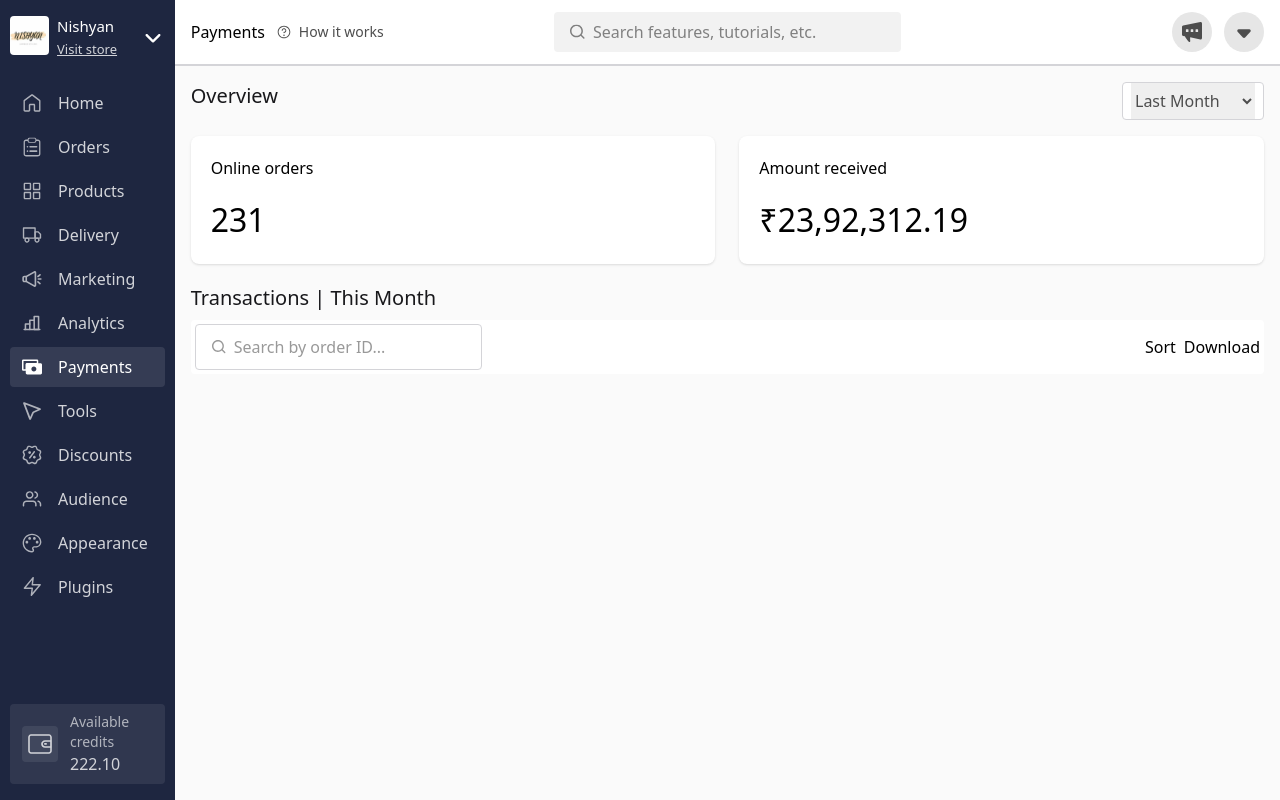
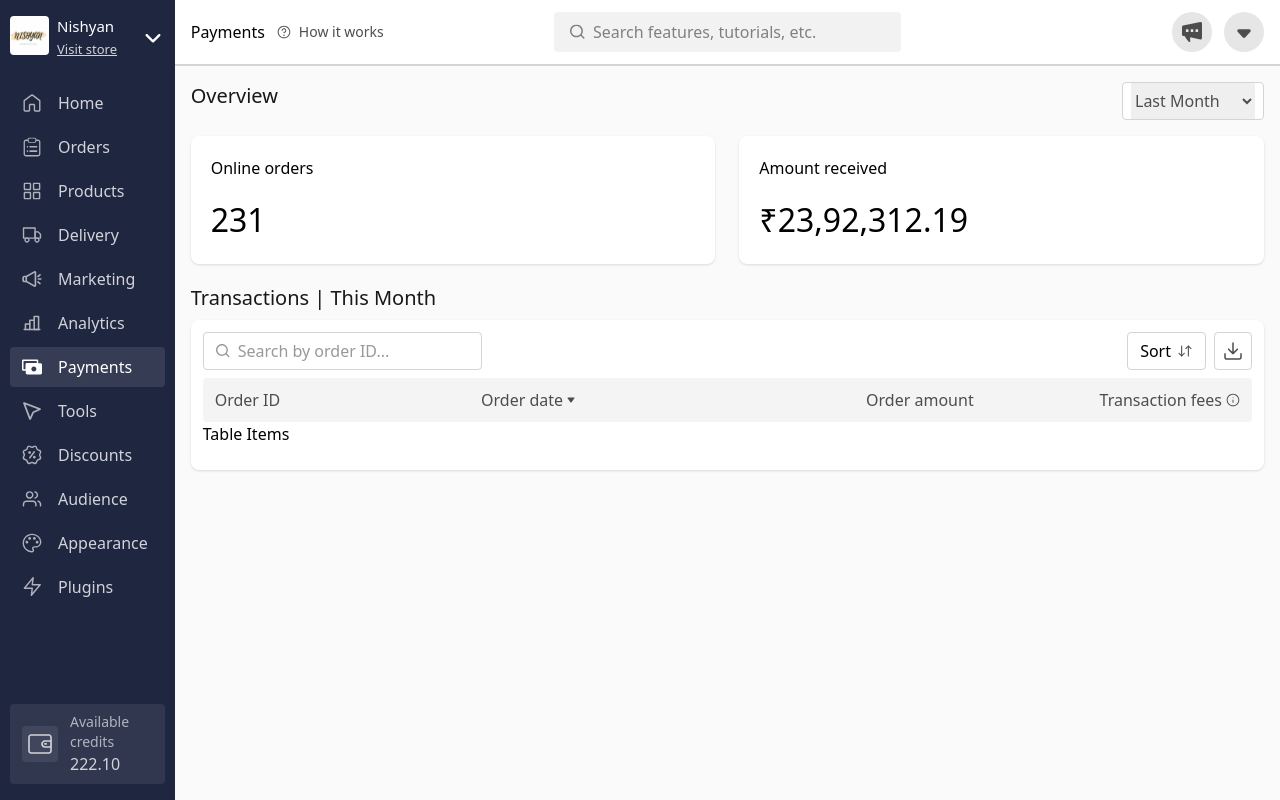
Before and after one commit to darshpat01/dukaan-dashboard, a React (Vite) app: page / in a window 1280 px wide. Built offline with nearby package versions, Linux system fonts and the light colour scheme.

Commit message:
table heading added

```diff
--- /dev/null
+++ b/src/components/payments/table/Headings.jsx
@@ -0,0 +1,61 @@
+const Headings = () => {
+  return (
+    <div className="mt-2 px-3 py-2.5 bg-zinc-100 rounded grid grid-cols-4 gap-10 text-[#4D4D4D]">
+      <div className="flex justify-start items-center">Order ID</div>
+      <div className="flex justify-start items-center">
+        <div className="pr-1">Order date</div>
+        <svg
+          xmlns="http://www.w3.org/2000/svg"
+          width="8"
+          height="8"
+          viewBox="0 0 8 8"
+          fill="none"
+        >
+          <path
+            d="M3.43025 6.23409L0.606918 2.3286C0.548707 2.24507 0.517907 2.15037 0.517581 2.05392C0.517255 1.95746 0.547415 1.86262 0.60506 1.77882C0.662705 1.69502 0.745826 1.62519 0.846154 1.57627C0.946481 1.52736 1.06052 1.50106 1.17692 1.5H6.82358C6.93998 1.50106 7.05402 1.52736 7.15435 1.57627C7.25468 1.62519 7.3378 1.69502 7.39544 1.77882C7.45309 1.86262 7.48325 1.95746 7.48292 2.05392C7.4826 2.15037 7.45179 2.24507 7.39358 2.3286L4.57025 6.23409C4.51083 6.31526 4.42716 6.38238 4.32732 6.42895C4.22747 6.47553 4.11483 6.5 4.00025 6.5C3.88567 6.5 3.77303 6.47553 3.67319 6.42895C3.57334 6.38238 3.48967 6.31526 3.43025 6.23409Z"
+            fill="#4D4D4D"
+          />
+        </svg>
+      </div>
+      <div className="flex justify-end items-center">Order amount</div>
+      <div className="flex justify-end items-center">
+        <div className="pr-1">Transaction fees</div>
+        <svg
+          xmlns="http://www.w3.org/2000/svg"
+          width="14"
+          height="14"
+          viewBox="0 0 14 14"
+          fill="none"
+        >
+          <g clip-path="url(#clip0_0_5817)">
+            <path
+              fill-rule="evenodd"
+              clip-rule="evenodd"
+              d="M7.0002 1.63353C4.03627 1.63353 1.63353 4.03627 1.63353 7.0002C1.63353 9.96412 4.03627 12.3669 7.0002 12.3669C9.96412 12.3669 12.3669 9.96412 12.3669 7.0002C12.3669 4.03627 9.96412 1.63353 7.0002 1.63353ZM0.700195 7.0002C0.700195 3.5208 3.5208 0.700195 7.0002 0.700195C10.4796 0.700195 13.3002 3.5208 13.3002 7.0002C13.3002 10.4796 10.4796 13.3002 7.0002 13.3002C3.5208 13.3002 0.700195 10.4796 0.700195 7.0002Z"
+              fill="#4D4D4D"
+            />
+            <path
+              fill-rule="evenodd"
+              clip-rule="evenodd"
+              d="M7.00019 6.62382C7.25793 6.62382 7.46686 6.83276 7.46686 7.09049L7.46687 9.44604C7.46687 9.70377 7.25794 9.9127 7.00021 9.9127C6.74247 9.9127 6.53354 9.70377 6.53354 9.44604L6.53353 7.09049C6.53353 6.83276 6.74246 6.62382 7.00019 6.62382Z"
+              fill="#4D4D4D"
+            />
+            <path
+              fill-rule="evenodd"
+              clip-rule="evenodd"
+              d="M7.52801 4.75852C7.52801 5.05002 7.29171 5.28633 7.00021 5.28633C6.70871 5.28633 6.4724 5.05002 6.4724 4.75852C6.4724 4.46702 6.70871 4.23072 7.00021 4.23072C7.29171 4.23072 7.52801 4.46702 7.52801 4.75852Z"
+              fill="#4D4D4D"
+            />
+          </g>
+          <defs>
+            <clipPath id="clip0_0_5817">
+              <rect width="14" height="14" fill="white" />
+            </clipPath>
+          </defs>
+        </svg>
+      </div>
+    </div>
+  );
+};
+
+export default Headings;
--- a/src/components/payments/table/Search.jsx
+++ b/src/components/payments/table/Search.jsx
@@ -1,6 +1,6 @@
 const Search = () => {
   return (
-    <div className="px-4 py-2.5 bg-white rounded border border-zinc-300 justify-start items-center gap-2 inline-flex">
+    <div className="px-3 py-1.5 bg-white rounded border border-zinc-300 justify-start items-center gap-2 inline-flex">
       <svg
         xmlns="http://www.w3.org/2000/svg"
         width="14"
--- a/src/components/payments/table/Table.jsx
+++ b/src/components/payments/table/Table.jsx
@@ -1,16 +1,67 @@
+import Headings from "./Headings";
 import Search from "./Search";
+import TableItems from "./TableItems";
 
 const Table = () => {
   return (
     <div className="pt-2">
-      <div className="bg-white rounded p-1">
+      <div className="bg-white rounded-lg shadow px-3 pt-3 pb-6">
         <div className="flex justify-between items-center">
           <Search />
-          <div className="flex justify-start items-center">
-            <div>Sort</div>
-            <div className="ml-2">Download</div>
+          <div className="flex justify-start ">
+            <div className="px-3 py-1.5 bg-white rounded border border-zinc-300 justify-start items-center gap-1.5 flex hover:cursor-pointer select-none">
+              Sort
+              <svg
+                xmlns="http://www.w3.org/2000/svg"
+                width="16"
+                height="16"
+                viewBox="0 0 16 16"
+                fill="none"
+              >
+                <path
+                  fill-rule="evenodd"
+                  clip-rule="evenodd"
+                  d="M1.62301 9.93375C1.83129 9.72547 2.16897 9.72547 2.37725 9.93375L4.641 12.1975L6.90474 9.93375C7.11302 9.72547 7.45071 9.72547 7.65899 9.93375C7.86727 10.142 7.86727 10.4797 7.65899 10.688L5.01812 13.3289C4.80984 13.5371 4.47215 13.5371 4.26387 13.3289L1.62301 10.688C1.41473 10.4797 1.41473 10.142 1.62301 9.93375Z"
+                  fill="#4D4D4D"
+                />
+                <path
+                  fill-rule="evenodd"
+                  clip-rule="evenodd"
+                  d="M4.64095 2.51515C4.9355 2.51515 5.17428 2.75393 5.17428 3.04849L5.17428 12.9517C5.17428 13.2463 4.9355 13.4851 4.64095 13.4851C4.3464 13.4851 4.10762 13.2463 4.10762 12.9517L4.10762 3.04849C4.10762 2.75393 4.3464 2.51515 4.64095 2.51515Z"
+                  fill="#4D4D4D"
+                />
+                <path
+                  fill-rule="evenodd"
+                  clip-rule="evenodd"
+                  d="M14.3772 6.06646C14.169 6.27474 13.8313 6.27474 13.623 6.06646L11.3592 3.80272L9.0955 6.06646C8.88722 6.27474 8.54953 6.27474 8.34126 6.06646C8.13298 5.85818 8.13298 5.52049 8.34126 5.31221L10.9821 2.67135C11.1904 2.46307 11.5281 2.46307 11.7364 2.67135L14.3772 5.31221C14.5855 5.52049 14.5855 5.85818 14.3772 6.06646Z"
+                  fill="#4D4D4D"
+                />
+                <path
+                  fill-rule="evenodd"
+                  clip-rule="evenodd"
+                  d="M11.3593 13.4851C11.0647 13.4851 10.826 13.2463 10.826 12.9517L10.826 3.04847C10.826 2.75392 11.0647 2.51514 11.3593 2.51514C11.6538 2.51514 11.8926 2.75392 11.8926 3.04847L11.8926 12.9517C11.8926 13.2463 11.6538 13.4851 11.3593 13.4851Z"
+                  fill="#4D4D4D"
+                />
+              </svg>
+            </div>
+            <div className="hover:cursor-pointer select-none ml-2 px-2 py-1.5 rounded border border-zinc-300 justify-start items-center gap-1.5 flex">
+              <svg
+                xmlns="http://www.w3.org/2000/svg"
+                width="20"
+                height="20"
+                viewBox="0 0 20 20"
+                fill="none"
+              >
+                <path
+                  d="M17.9993 11.9414C18.371 11.9414 18.6811 12.2102 18.7435 12.5968L18.75 12.7L18.7495 16.2321C18.7495 17.5585 17.7164 18.655 16.3813 18.7448L16.2153 18.75L3.77794 18.7499C2.44615 18.7499 1.34529 17.7208 1.25525 16.391L1.25 16.2258V12.6863C1.25 12.2749 1.58596 11.9414 2.00027 11.9414C2.37194 11.9414 2.68197 12.2102 2.74442 12.5968L2.75092 12.7L2.75044 16.2321C2.75044 16.7555 3.14596 17.2013 3.65248 17.2534L3.76695 17.2599L16.2217 17.2602C16.7449 17.2602 17.1902 16.8642 17.2423 16.3577L17.2489 16.2429L17.2492 12.6863C17.2492 12.2749 17.585 11.9414 17.9993 11.9414ZM10.0121 1.25C10.3715 1.25038 10.6815 1.51921 10.744 1.90576L10.7505 2.00892L10.7512 10.8297L13.9124 7.67494C14.1433 7.44469 14.4923 7.39342 14.7961 7.54761L14.9083 7.61495L14.9846 7.68297C15.2334 7.92976 15.2646 8.33058 15.0409 8.65049L14.9652 8.73721L10.5142 13.1745L10.4327 13.2409L10.3271 13.3035L10.2368 13.3399L10.155 13.3617L10.0754 13.374L10.0133 13.3765L9.89007 13.3697L9.78548 13.3471L9.70291 13.3166L9.6007 13.2643L9.54241 13.2224L9.4569 13.1479L5.02399 8.726C4.73169 8.43447 4.73275 7.96287 5.02636 7.67264C5.28648 7.41551 5.69029 7.38633 6.01149 7.60986L6.09848 7.68534L9.25064 10.8296L9.24964 1.9952C9.24964 1.61868 9.53272 1.30251 9.90546 1.25619L10.0121 1.25Z"
+                  fill="#4D4D4D"
+                />
+              </svg>
+            </div>
           </div>
         </div>
+        <Headings />
+        <TableItems />
       </div>
     </div>
   );
--- /dev/null
+++ b/src/components/payments/table/TableItems.jsx
@@ -0,0 +1,5 @@
+const TableItems = () => {
+  return <div>Table Items</div>;
+};
+
+export default TableItems;
```
